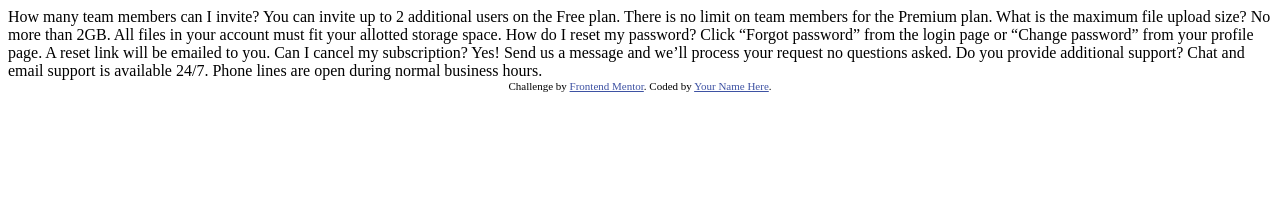
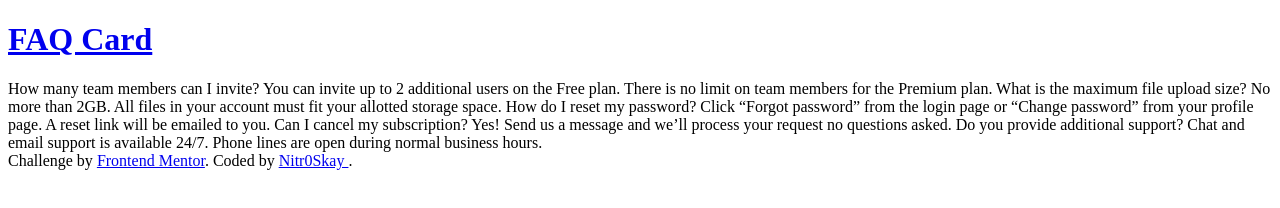
Before and after one commit to Nitr0Skay/faq-accordion-card, a plain HTML site: page index.html in a window 1280 px wide. Drawn offline with Linux system fonts and the light colour scheme.

Commit message:
Add HTML Page Main Markup

```diff
--- a/index.html
+++ b/index.html
@@ -8,13 +8,16 @@
 
   <title>Frontend Mentor | FAQ Accordion Card</title>
 
-  <!-- Feel free to remove these styles or customise in your own stylesheet 👍 -->
-  <style>
-    .attribution { font-size: 11px; text-align: center; }
-    .attribution a { color: hsl(228, 45%, 44%); }
-  </style>
+
 </head>
 <body>
+  <header id="header" class="header">
+    <a href="index.html" title="Page Title" class="pageLink" id="pageLink">
+      <h1 id="pageTitle" class="pageTitle"> FAQ Card </h1>
+    </a>
+  </header>
+
+  <main id="main" class="main">
   How many team members can I invite?
   You can invite up to 2 additional users on the Free plan. There is no limit on
   team members for the Premium plan.
@@ -31,10 +34,11 @@
 
   Do you provide additional support?
   Chat and email support is available 24/7. Phone lines are open during normal business hours.
+</main>
 
-  <div class="attribution">
+  <footer class="attribution">
     Challenge by <a href="https://www.frontendmentor.io?ref=challenge" target="_blank">Frontend Mentor</a>.
-    Coded by <a href="#">Your Name Here</a>.
-  </div>
+    Coded by <a href="https://www.frontendmentor.io/profile/Nitr0Skay" title="Me" target="_blank"> Nitr0Skay </a>.
+  </footer>
 </body>
 </html>
```
